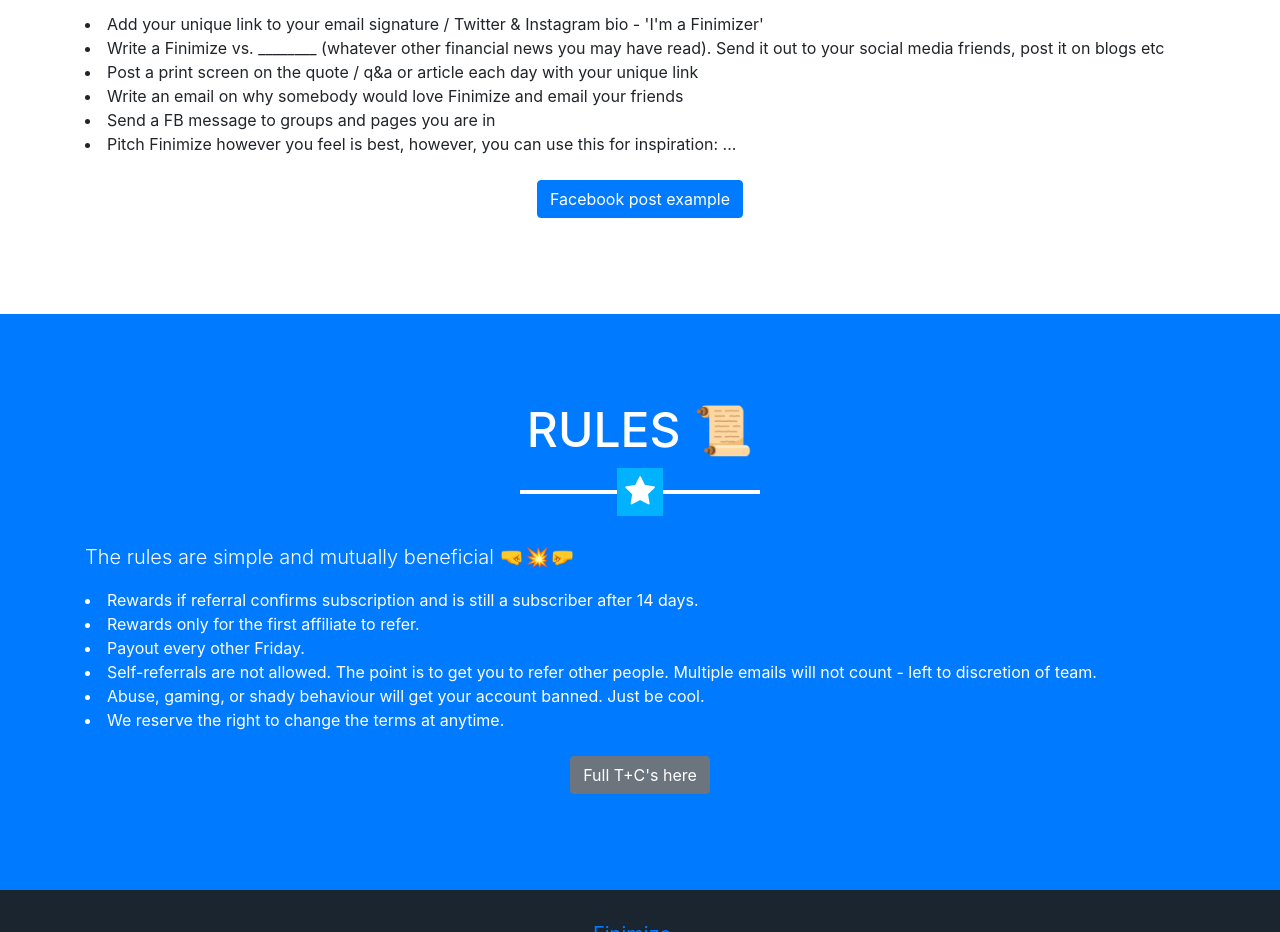
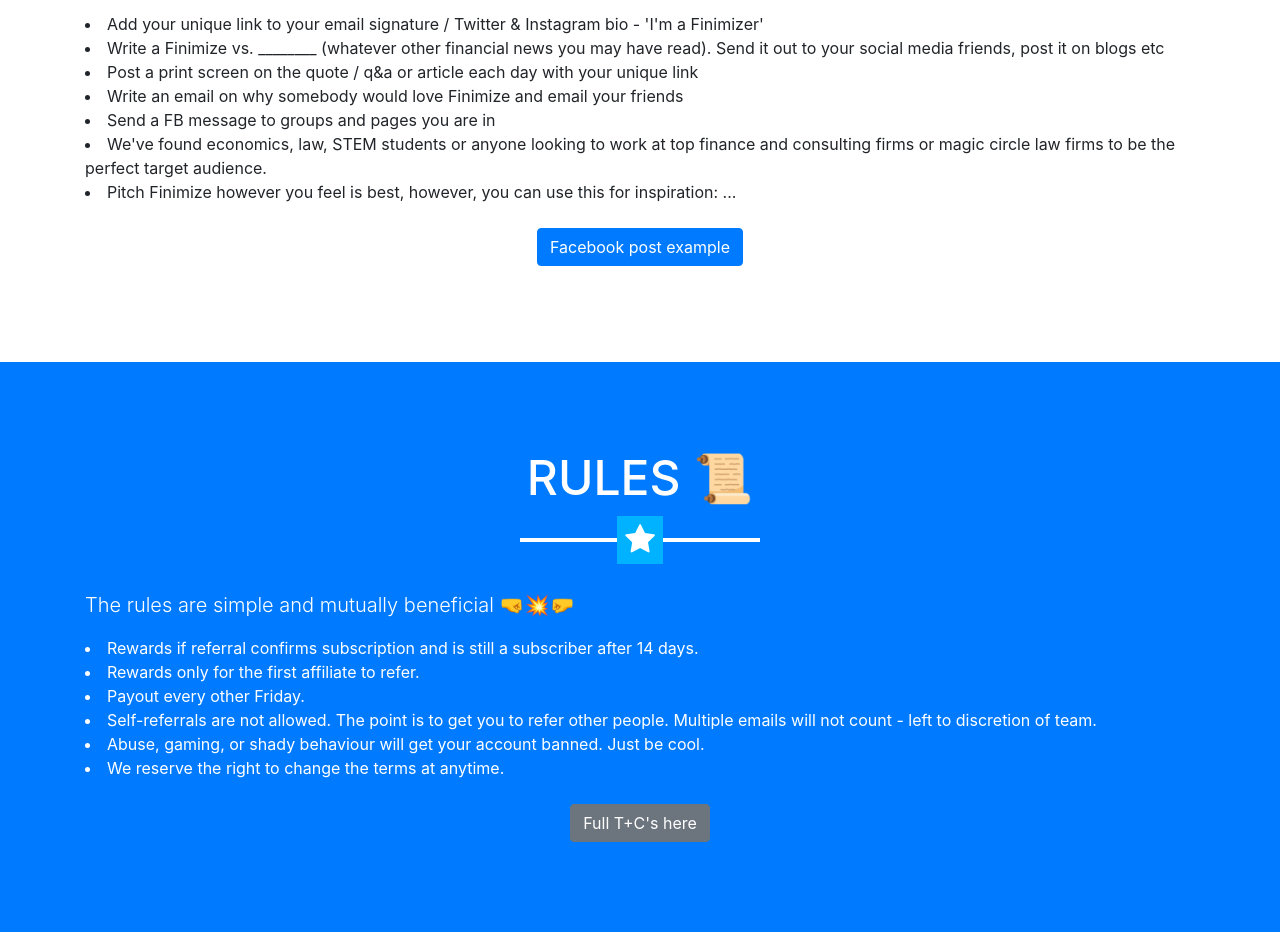
Before and after one commit to sivesh1234/oxford_finimize, a website with bundled scripts: page index.html in a window 1280 px wide. Shown: the part 2200-3132 px from the top of the page. Built offline with nearby package versions, Linux system fonts and the light colour scheme.

Commit message:
test
test

```diff
--- a/index.html
+++ b/index.html
@@ -131,6 +131,7 @@
           <li>Post a print screen on the quote / q&a or article each day with your unique link</li>
           <li>Write an email on why somebody would love Finimize and email your friends</li>
           <li>Send a FB message to groups and pages you are in</li>
+          <li>We've found economics, law, STEM students or anyone looking to work at top finance and consulting firms or magic circle law firms to be the perfect target audience.
           <li>Pitch Finimize however you feel is best, however, you can use this for inspiration: ...</li>
           <br>
           <center>
```
